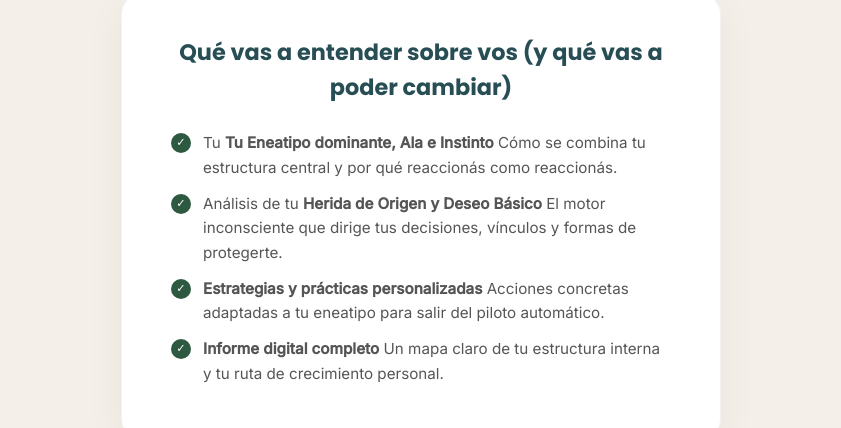
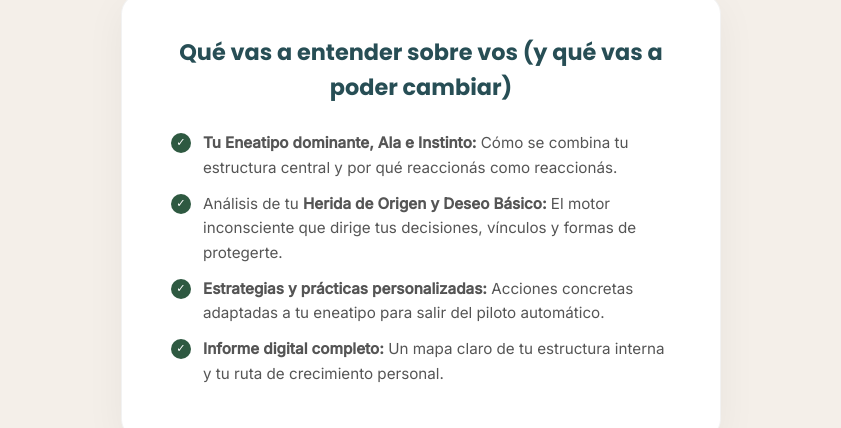
Before and after one commit to yannittojorge-hue/Axis, a website: page index.html in a window 1280 px wide. Shown: the part 940-1368 px from the top of the page, without its empty margins (219-1060 px from the left). Drawn offline with Linux system fonts and the light colour scheme.

Commit message:
Add files via upload

```diff
--- a/index.html
+++ b/index.html
@@ -354,19 +354,19 @@
         <div class="feature-list" style="margin:0 auto;">
            <div class="feature-item">
               <div class="icon-check">✓</div>
-              <div>Tu <strong>Tu Eneatipo dominante, Ala e Instinto</strong> Cómo se combina tu estructura central y por qué reaccionás como reaccionás.</div>
+              <div><strong>Tu Eneatipo dominante, Ala e Instinto:</strong> Cómo se combina tu estructura central y por qué reaccionás como reaccionás.</div>
            </div>
            <div class="feature-item">
               <div class="icon-check">✓</div>
-              <div>Análisis de tu <strong>Herida de Origen y Deseo Básico</strong> El motor inconsciente que dirige tus decisiones, vínculos y formas de protegerte.</div>
+              <div>Análisis de tu <strong>Herida de Origen y Deseo Básico:</strong> El motor inconsciente que dirige tus decisiones, vínculos y formas de protegerte.</div>
            </div>
            <div class="feature-item">
               <div class="icon-check">✓</div>
-              <div><strong>Estrategias y prácticas personalizadas</strong> Acciones concretas adaptadas a tu eneatipo para salir del piloto automático.</div>
+              <div><strong>Estrategias y prácticas personalizadas:</strong> Acciones concretas adaptadas a tu eneatipo para salir del piloto automático.</div>
            </div>
            <div class="feature-item">
               <div class="icon-check">✓</div>
-              <div><strong>Informe digital completo</strong> Un mapa claro de tu estructura interna y tu ruta de crecimiento personal.</div>
+              <div><strong>Informe digital completo:</strong> Un mapa claro de tu estructura interna y tu ruta de crecimiento personal.</div>
            </div>
         </div>
       </div>
```
